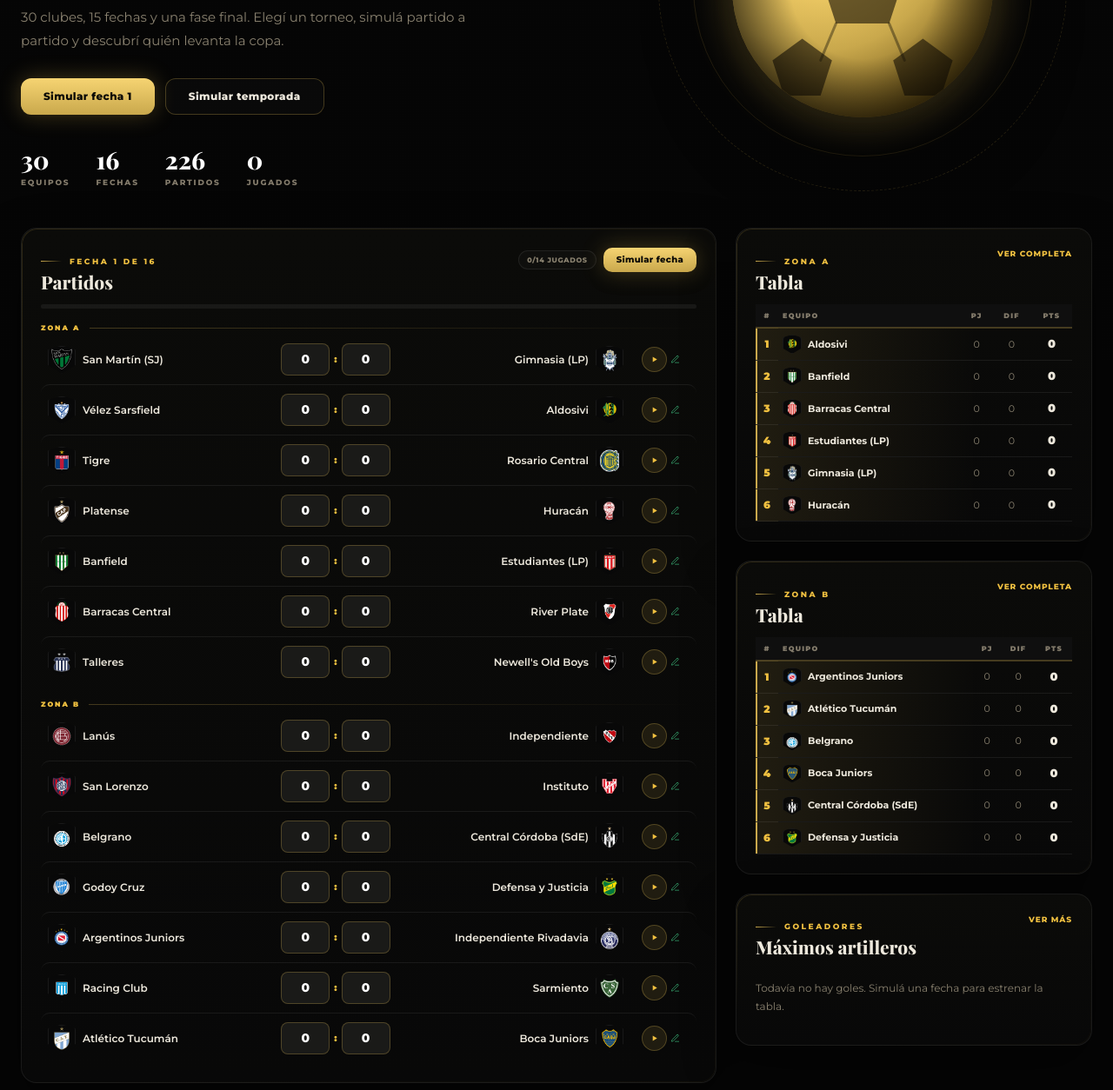
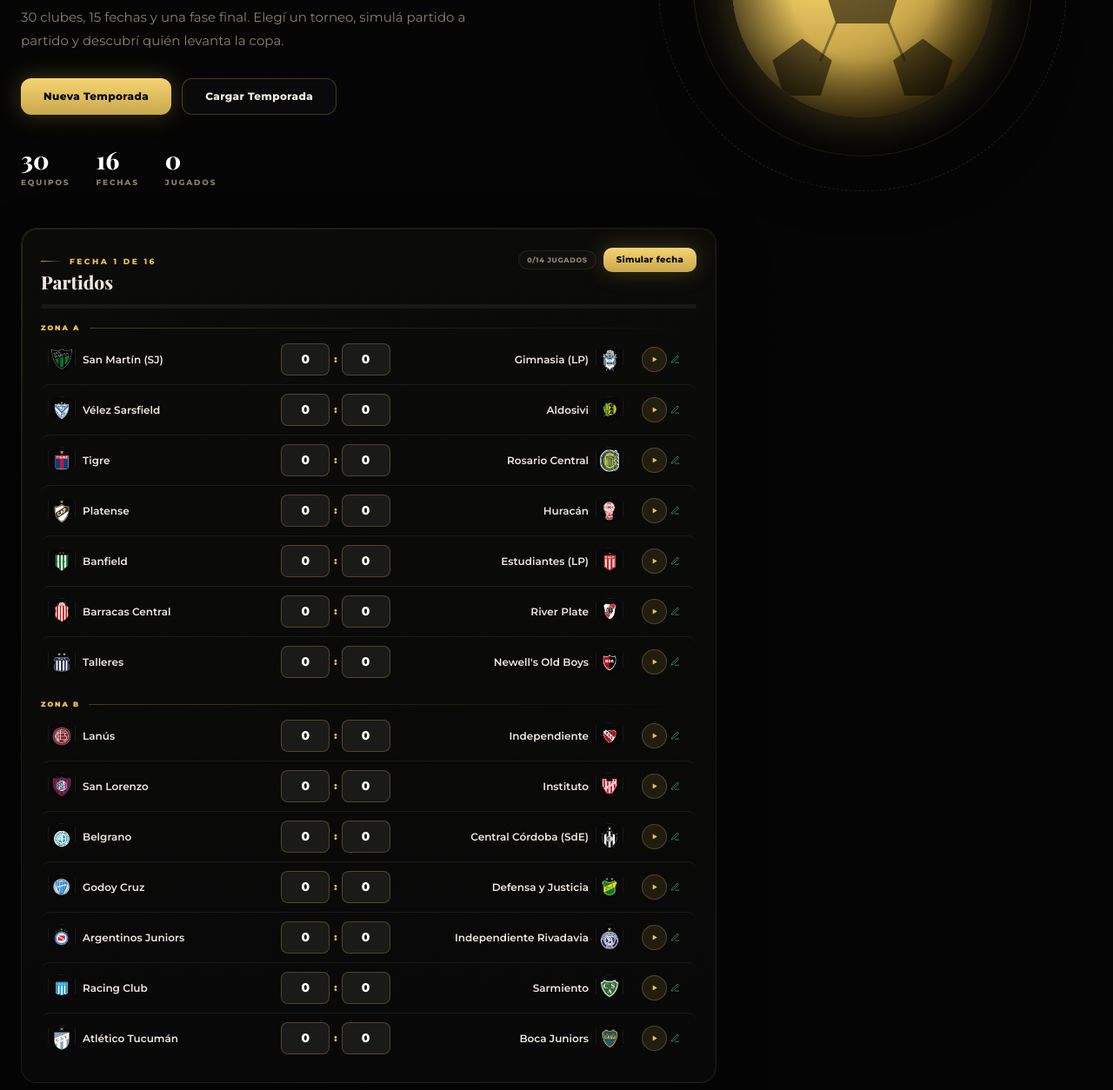
Before and after one commit to javrey7781-netizen/Liga-Futbol-Argentino, a plain HTML site: page index.html in a window 1280 px wide. Shown: the part 386-1640 px from the top of the page at 87% size. Drawn offline with nearby package versions, Linux system fonts and the light colour scheme.

Commit message:
Eliminar botones simular y tablas del dashboard; agregar Nueva Temporada y Cargar Temporada

```diff
--- a/index.html
+++ b/index.html
@@ -61,8 +61,8 @@
           <h1>Simulá la <em>Liga Argentina</em> como nunca antes</h1>
           <p class="hero-sub">30 clubes, 15 fechas y una fase final. Elegí un torneo, simulá partido a partido y descubrí quién levanta la copa.</p>
           <div class="hero-actions">
-            <button type="button" class="btn btn-primary" id="hero-sim-btn" data-action="hero-primary">Simular fecha 1</button>
-            <button type="button" class="btn btn-ghost" id="hero-season-btn" data-action="sim-season">Simular temporada</button>
+            <button type="button" class="btn btn-primary" id="hero-nueva-btn" data-action="nueva-temporada">Nueva Temporada</button>
+            <button type="button" class="btn btn-ghost" id="hero-cargar-btn" data-action="cargar-temporada">Cargar Temporada</button>
           </div>
           <div class="hero-stats" id="hero-stats"></div>
         </div>
--- a/js/app.js
+++ b/js/app.js
@@ -1076,6 +1076,8 @@
         case 'sim-remaining': simulateRemaining(); break;
         case 'go-playoffs': location.hash = '#playoffs'; break;
         case 'new-tournament': openNewTournament(); break;
+        case 'nueva-temporada': resetTournament(); break;
+        case 'cargar-temporada': triggerImport(); break;
         case 'export':
           LAS.storage.exportState(state);
           LAS.dom.toast('Partida exportada.', 'success');
--- a/js/ui/render.js
+++ b/js/ui/render.js
@@ -77,7 +77,6 @@
       const stats = [
         { value: teamCount, label: 'Equipos' },
         { value: ctx.fixtures.length, label: 'Fechas' },
-        { value: total, label: 'Partidos' },
         champion
           ? { value: champion.short, label: 'Campeón' }
           : { value: played, label: 'Jugados' }
@@ -90,35 +89,17 @@
         ).join('');
       }
 
-      const primary = document.getElementById('hero-sim-btn');
-      const secondary = document.getElementById('hero-season-btn');
+      const nuevaBtn = document.getElementById('hero-nueva-btn');
+      const cargarBtn = document.getElementById('hero-cargar-btn');
 
-      const nextSemesterId = LAS.getNextSemester ? LAS.getNextSemester(ctx.tournament.id) : null;
-
-      if (primary) {
-        if (champion && nextSemesterId) {
-          const nextTournament = LAS.getTournament(nextSemesterId);
-          primary.textContent = 'Jugar ' + nextTournament.name.replace('Liga Profesional — ', '');
-          primary.dataset.action = 'start-next-semester';
-          primary.dataset.nextSemester = nextSemesterId;
-        } else if (champion) {
-          primary.textContent = 'Ver playoffs';
-          primary.dataset.action = 'go-playoffs';
-        } else if (ctx.playoffs) {
-          primary.textContent = 'Jugar playoffs';
-          primary.dataset.action = 'sim-playoffs';
-        } else {
-          const next = LAS.fixtures.nextRound(ctx.fixtures, ctx.state.results);
-          primary.textContent = next
-            ? 'Simular ' + roundLabel(ctx).toLowerCase() + ' ' + next.number
-            : 'Simular temporada';
-          primary.dataset.action = next ? 'hero-primary' : 'sim-season';
-        }
+      if (nuevaBtn) {
+        nuevaBtn.textContent = 'Nueva Temporada';
+        nuevaBtn.dataset.action = 'nueva-temporada';
       }
 
-      if (secondary) {
-        secondary.textContent = champion ? 'Jugar otro torneo' : 'Simular temporada';
-        secondary.dataset.action = champion ? 'new-tournament' : 'sim-season';
+      if (cargarBtn) {
+        cargarBtn.textContent = 'Cargar Temporada';
+        cargarBtn.dataset.action = 'cargar-temporada';
       }
     } catch (error) {
       console.error('Error renderizando hero:', error);
@@ -249,30 +230,7 @@
         });
       }
 
-      const tables = document.getElementById('dash-tables');
-      if (tables) {
-        tables.innerHTML = ctx.standings.map((group) => miniTable(ctx, group)).join('');
-      }
-
-      const scorersEl = document.getElementById('dash-scorers');
-      if (scorersEl) {
-        const scorers = LAS.computeScorers(ctx.state).slice(0, 5);
-        scorersEl.innerHTML = '<section class="card">' +
-          '<div class="card-head"><div><span class="eyebrow">Goleadores</span><h3>Máximos artilleros</h3></div>' +
-          '<a class="text-link" href="#tabla">Ver más</a></div>' +
-          '<div class="scorer-list">' +
-            (scorers.length ? scorers.map((row, index) => {
-              const team = resolve(ctx, row.teamId);
-              return '<div class="scorer">' +
-                '<span class="scorer-rank">' + (index + 1) + '</span>' +
-                badge(team, 'badge--xs') +
-                '<span class="scorer-name">' + esc(row.name) + '<small>' + esc(team.name) + '</small></span>' +
-                '<span class="scorer-goals">' + row.goals + '<small>goles</small></span>' +
-              '</div>';
-            }).join('') : '<p class="muted">Todavía no hay goles. Simulá una fecha para estrenar la tabla.</p>') +
-          '</div>' +
-        '</section>';
-      }
+      /* Tablas y máximos artilleros eliminados del dashboard */
     } catch (error) {
       console.error('Error renderizando dashboard:', error);
     }
```
